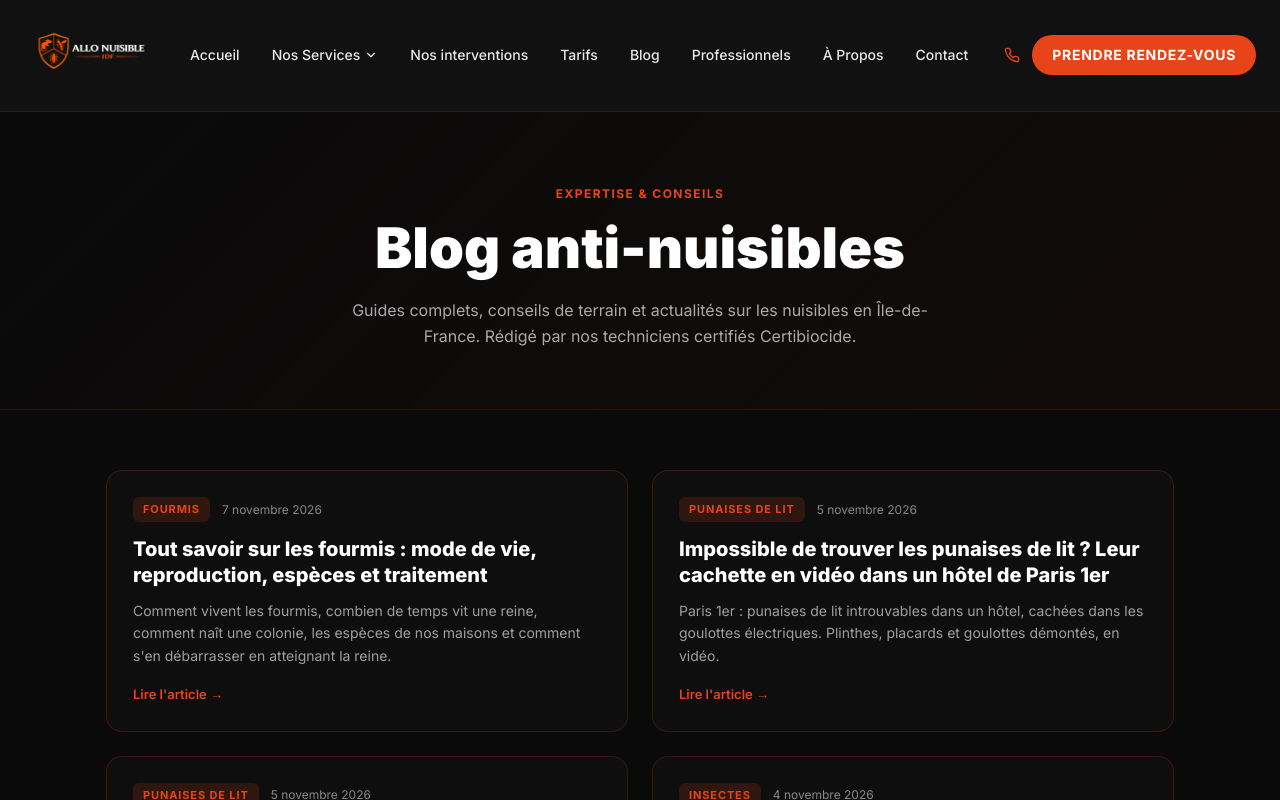
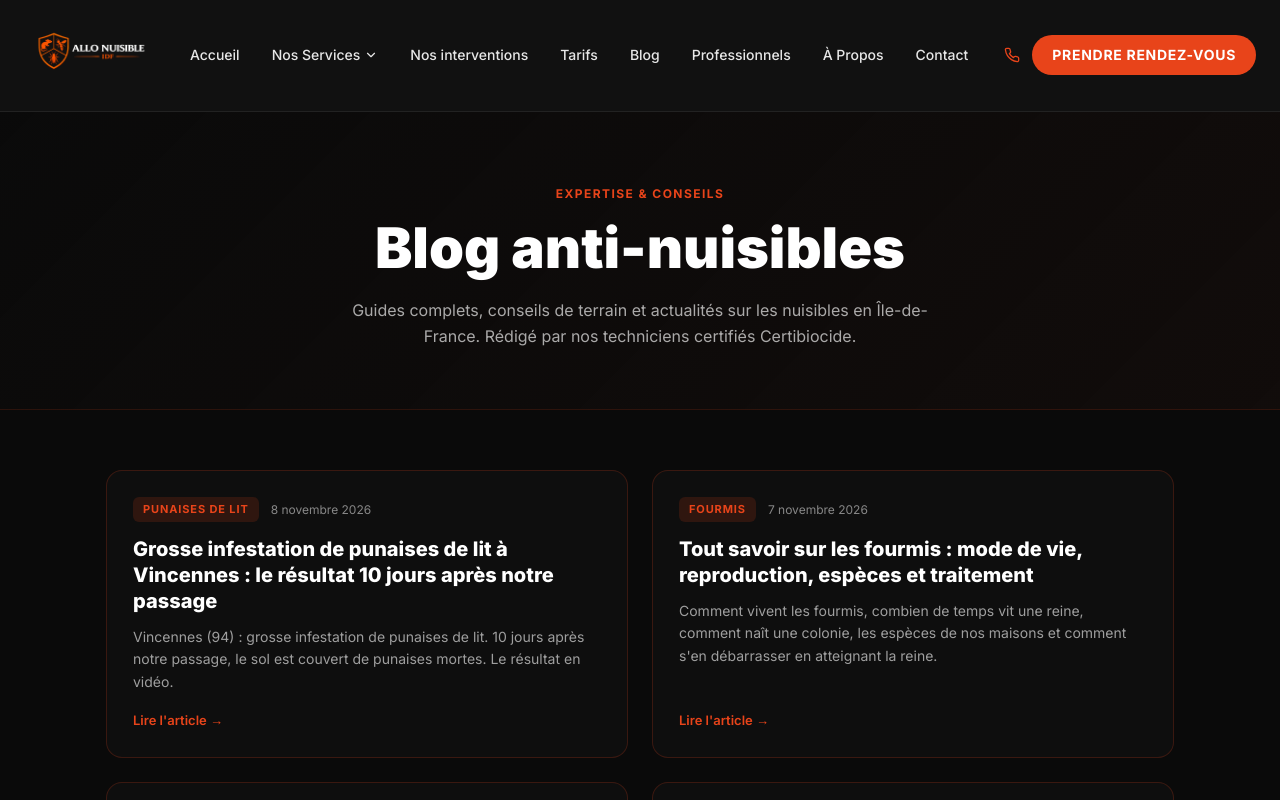
Before and after one commit to Allonuisibleexpress/allo-nuisible-idf, a Next.js app: page /blog in a window 1280 px wide. Shown: the top 800 px of the page. Built offline with nearby package versions, Linux system fonts and the light colour scheme.

Commit message:
Punaises de lit : chantier de Vincennes (grosse infestation, vidéo 10 jours après le passage) dans le blog, Nos interventions et la page Vincennes
Co-Authored-By: Claude Opus 5.5 <noreply@anthropic.com>

```diff
--- a/app/blog/articles.ts
+++ b/app/blog/articles.ts
@@ -2822,6 +2822,45 @@ export const ARTICLES: Article[] = [
     ],
     sources: [ { label: 'Gouvernement, stop-punaises.gouv.fr', url: 'https://stop-punaises.gouv.fr/' } ],
     cta: { title: 'Des piqûres mais rien de visible ?', text: "Nos techniciens inspectent le lit en détail, jusqu'aux lattes. 2 passages inclus, à partir de 290 € TTC, garantie 1 an." },
+  },
+  {
+    slug: 'punaises-de-lit-vincennes-punaises-mortes',
+    title: "Grosse infestation de punaises de lit à Vincennes : le résultat 10 jours après notre passage",
+    seoTitle: "Grosse infestation de punaises de lit à Vincennes (94)",
+    description: "Vincennes (94) : grosse infestation de punaises de lit. 10 jours après notre passage, le sol est couvert de punaises mortes. Le résultat en vidéo.",
+    date: '2026-11-08',
+    category: 'Punaises de lit',
+    readMin: 3,
+    tldr: "À Vincennes, nous avons traité un logement victime d'une grosse infestation de punaises de lit. La vidéo a été filmée 10 jours après notre passage : on y voit une très grande quantité de punaises mortes au sol, dans les angles et contre les plinthes, ainsi que les traces noires qu'elles avaient laissées sur les murs.",
+    service: { href: '/services/punaises-de-lit', label: 'Punaises de lit : traitement insecticide ou sans insecticide' },
+    videos: [
+      { src: '/chantiers/punaises-vincennes-punaises-mortes-video.mp4', legende: '10 jours après notre passage : le sol couvert de punaises de lit mortes (Vincennes, 94)', banniere: true, apercu: 8.5 },
+    ],
+    blocks: [
+      { t: 'p', x: "Cette intervention a eu lieu à **Vincennes**, dans le Val-de-Marne, dans un logement victime d'une **grosse infestation de punaises de lit**. Voici ce que nous avons trouvé **10 jours après notre passage**." },
+      { t: 'h2', x: "10 jours après : le sol couvert de punaises mortes" },
+      { t: 'p', x: "La vidéo a été filmée **10 jours après notre passage**. Les petits points sombres qui couvrent le sol sont des **punaises de lit mortes**, en très grand nombre. Elles se concentrent dans les **angles de la pièce** et **le long des plinthes**, là où elles se cachaient." },
+      { t: 'h2', x: "Des murs marqués par les déjections" },
+      { t: 'p', x: "On voit aussi des **taches noires sur les murs** au-dessus des plinthes : ce sont leurs **déjections**, du sang digéré. Leur quantité montre depuis combien de temps les punaises étaient installées dans la pièce." },
+      { t: 'h2', x: "Pourquoi elles meurent à découvert : la preuve que le traitement agit" },
+      { t: 'p', x: "En temps normal, les punaises de lit restent cachées le jour, dans les fentes du sommier, derrière les plinthes ou dans les prises. Le traitement les **fait sortir de leurs cachettes** : touchées, elles meurent à découvert, souvent au sol. Les retrouver en si grand nombre est le **signe que le traitement a atteint les foyers**." },
+      { t: 'h2', x: "Après le traitement : 4 gestes indispensables" },
+      { t: 'ul', items: [
+        "Passer l'**aspirateur** sur les sols et les plinthes, puis jeter le sac dans un sac fermé, à l'extérieur.",
+        "Laver le linge et les draps à **60 °C** au minimum.",
+        "Ne pas déplacer de meubles ni de textiles vers une autre pièce ou un autre logement.",
+        "Respecter la date du **deuxième passage** : il élimine les jeunes punaises sorties des œufs entre-temps.",
+      ] },
+      { t: 'callout', tone: 'info', title: "Les traces sur les murs", x: "Les taches noires restent après le traitement. Elles se nettoient avec de l'eau savonneuse ; sur un mur très marqué, un coup de peinture est parfois nécessaire." },
+      { t: 'p', x: "Traitement des punaises de lit **à partir de 290 € TTC, 2 passages inclus**, garantie 1 an, intervention 7j/7. Voir notre page [punaises de lit à Vincennes](/punaises-de-lit/vincennes) et notre service [punaises de lit](/services/punaises-de-lit)." },
+    ],
+    faq: [
+      { q: "Est-ce normal de voir autant de punaises mortes après le traitement ?", a: "Oui. Le traitement fait sortir les punaises de leurs cachettes, elles meurent à découvert. Plus l'infestation était forte, plus on en retrouve au sol." },
+      { q: "Que sont les taches noires sur les murs ?", a: "Ce sont les déjections des punaises de lit (du sang digéré). Elles indiquent les endroits où elles se cachaient." },
+      { q: "Faut-il aspirer les punaises mortes ?", a: "Oui, passez l'aspirateur sur les sols et les plinthes, puis jetez le sac fermé dans une poubelle extérieure." },
+    ],
+    sources: [ { label: 'Gouvernement, stop-punaises.gouv.fr', url: 'https://stop-punaises.gouv.fr/' } ],
+    cta: { title: 'Punaises de lit à Vincennes ? On intervient 7j/7', text: "Intervention 7j/7, traitement en 2 passages, à partir de 290 € TTC, garantie 1 an." },
   },
   {
     slug: 'punaises-de-lit-paris-12-grosse-infestation',
--- a/app/nos-interventions/page.tsx
+++ b/app/nos-interventions/page.tsx
@@ -30,6 +30,7 @@ const ACCROCHES: Record<string, string> = {
   'deratisation-logement-syndrome-diogene': 'Une trentaine de rats ramassés avant de pouvoir nettoyer',
   'punaises-de-lit-ivry-sur-seine-personne-agee': 'Une dame âgée hospitalisée : traitement sans produit chimique',
   'punaises-de-lit-introuvables-goulotte-hotel': 'Introuvables pour plusieurs sociétés : les punaises étaient dans les goulottes',
+  'punaises-de-lit-vincennes-punaises-mortes': 'Grosse infestation : le sol couvert de punaises mortes 10 jours après',
 }
 
 // Lieu réel de chaque chantier, avec lien vers la page locale (référencement local).
@@ -39,6 +40,7 @@ const LIEUX: Record<string, { nom: string; href: string }> = {
   'souris-airbnb-saint-maur-des-fosses': { nom: 'Saint-Maur-des-Fossés (94)', href: '/souris/saint-maur-des-fosses' },
   'punaises-de-lit-creteil-sommier-lattes': { nom: 'Créteil (94)', href: '/punaises-de-lit/creteil' },
   'punaises-de-lit-paris-12-grosse-infestation': { nom: 'Paris 12e (75)', href: '/punaises-de-lit/paris-12' },
+  'punaises-de-lit-vincennes-punaises-mortes': { nom: 'Vincennes (94)', href: '/punaises-de-lit/vincennes' },
   'nid-guepes-gretz-armainvilliers': { nom: 'Gretz-Armainvilliers (77)', href: '/zones/seine-et-marne' },
   'nid-guepes-sous-tuile-essonne': { nom: 'Essonne (91)', href: '/zones/essonne' },
   'nid-frelons-cheminee-nogent-sur-marne': { nom: 'Nogent-sur-Marne (94)', href: '/zones/val-de-marne/nogent-sur-marne' },
--- a/lib/photos-chantiers.ts
+++ b/lib/photos-chantiers.ts
@@ -220,6 +220,11 @@ export const CHANTIERS_PUNAISES_VILLE: Record<string, { titre: string; photos?:
     video: { src: '/chantiers/punaises-goulotte-hotel-video.mp4', legende: 'Punaises de lit cachées dans une goulotte électrique, dans un hôtel (Paris 1er)', banniere: true, apercu: 4 },
     article: '/blog/punaises-de-lit-introuvables-goulotte-hotel',
   },
+  vincennes: {
+    titre: 'Notre chantier à Vincennes : grosse infestation, le résultat 10 jours après',
+    video: { src: '/chantiers/punaises-vincennes-punaises-mortes-video.mp4', legende: '10 jours après notre passage : le sol couvert de punaises de lit mortes (Vincennes, 94)', banniere: true, apercu: 8.5 },
+    article: '/blog/punaises-de-lit-vincennes-punaises-mortes',
+  },
   'paris-12': {
     titre: 'Notre chantier à Paris 12e : le résultat du premier passage',
     video: { src: '/chantiers/punaises-paris-12-infestation-video.mp4', legende: 'Punaises mortes au sol : résultat du premier passage, avant le deuxième (Paris 12e)', banniere: true },
```
Also changed, not shown: 1 other file (tests, documents, lock files or other folders).
